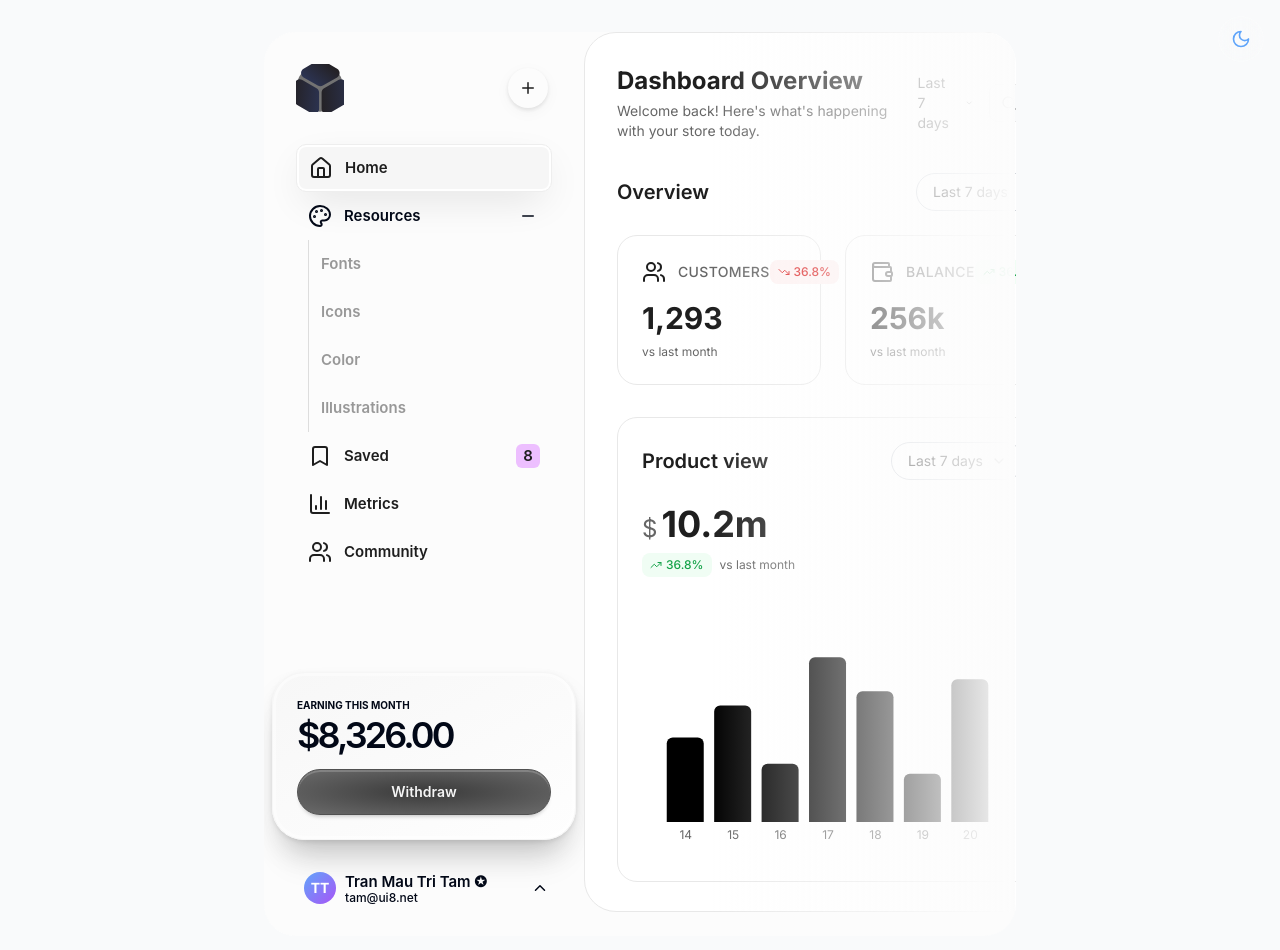
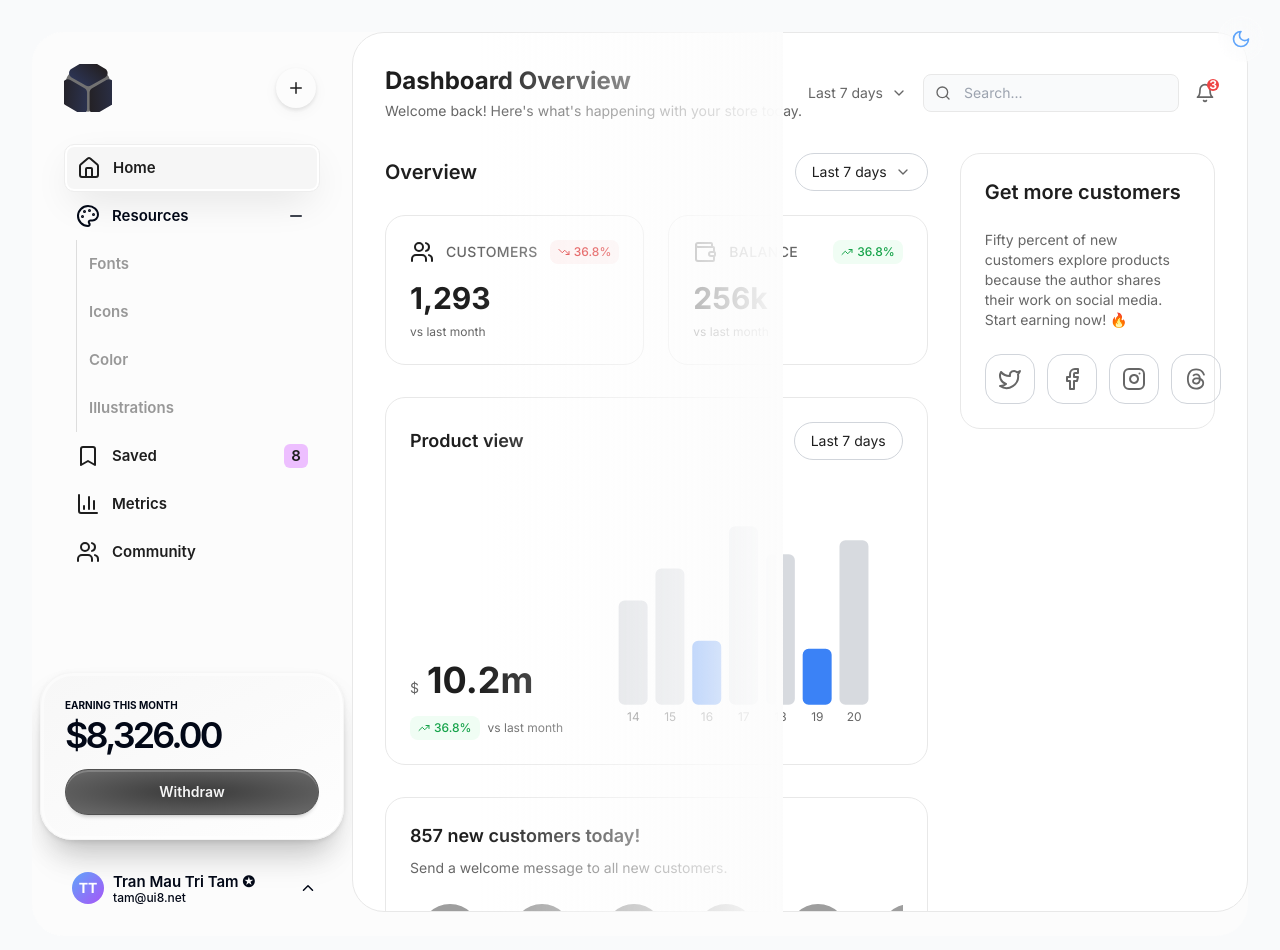
Before and after one commit to Winmix713/tri-tam-sidebar-81, a React (Vite) app: page / in a window 1280 px wide. Shown: the top 950 px of the page. Built offline with nearby package versions, Linux system fonts and the light colour scheme; grey boxes are pictures that could not be loaded; a web font is replaced by a local one.

Commit message:
Fix: Dashboard container width to 100%
Set the width of the main dashboard container to 100% to fill the available space.

```diff
--- a/src/components/DarkMainContent.tsx
+++ b/src/components/DarkMainContent.tsx
@@ -9,11 +9,10 @@ import SocialMediaPromotion from './dashboard/SocialMediaPromotion';
 
 const DarkMainContent = () => {
   return (
-    <div className="relative" style={{ width: '432px', height: '880px' }}>
+    <div className="relative flex-1">
       {/* Main Content Box */}
       <div
-        className="border border-[#363636] rounded-[32px] relative bg-[#1b1b1b] overflow-hidden"
-        style={{ width: '730px', height: '880px' }}
+        className="border border-[#363636] rounded-[32px] relative bg-[#1b1b1b] overflow-hidden w-full h-[880px]"
       >
         {/* Content Container */}
         <div className="p-8 h-full overflow-y-auto">
--- a/src/components/MainContent.tsx
+++ b/src/components/MainContent.tsx
@@ -9,11 +9,10 @@ import SocialMediaPromotion from './dashboard/SocialMediaPromotion';
 
 const MainContent = () => {
   return (
-    <div className="relative" style={{ width: '432px', height: '880px' }}>
+    <div className="relative flex-1">
       {/* Main Content Box */}
       <div
-        className="border border-[#e8e8e8] rounded-[32px] relative bg-white overflow-hidden"
-        style={{ width: '730px', height: '880px' }}
+        className="border border-[#e8e8e8] rounded-[32px] relative bg-white overflow-hidden w-full h-[880px]"
       >
         {/* Content Container */}
         <div className="p-8 h-full overflow-y-auto">
--- a/src/components/UnifiedLayout.tsx
+++ b/src/components/UnifiedLayout.tsx
@@ -25,7 +25,7 @@ const UnifiedLayout: React.FC = () => {
 
   return (
     <div className={`min-h-screen ${backgroundClass} flex items-center justify-center p-8`}>
-      <div className={`flex w-[752px] h-[904px] ${containerBackground} rounded-[32px] overflow-hidden`}>
+      <div className={`flex w-full max-w-none h-[904px] ${containerBackground} rounded-[32px] overflow-hidden`}>
         <UnifiedSidebar
           theme={theme}
           profileData={profileData}
--- a/src/components/dashboard/ProductViewChart.tsx
+++ b/src/components/dashboard/ProductViewChart.tsx
@@ -1,7 +1,7 @@
 
 import React from 'react';
-import { BarChart, Bar, XAxis, YAxis, ResponsiveContainer, Tooltip } from 'recharts';
-import { TrendingUp, ChevronDown } from 'lucide-react';
+import { BarChart, Bar, XAxis, YAxis, ResponsiveContainer, Cell } from 'recharts';
+import { TrendingUp } from 'lucide-react';
 
 interface ProductViewChartProps {
   theme: 'light' | 'dark';
@@ -14,45 +14,37 @@ const ProductViewChart: React.FC<ProductViewChartProps> = ({ theme }) => {
 
   const textColor = theme === 'dark' ? 'text-[#f1f1f1]' : 'text-[#1e1e1e]';
   const secondaryText = theme === 'dark' ? 'text-[#a8a8a8]' : 'text-[#666666]';
-  const highlightBg = theme === 'dark' ? 'bg-[#363636]' : 'bg-gray-50';
 
   const data = [
-    { day: '14', value: 4200, highlighted: false },
-    { day: '15', value: 5800, highlighted: false },
-    { day: '16', value: 2900, highlighted: true },
-    { day: '17', value: 8200, highlighted: false },
-    { day: '18', value: 6500, highlighted: false },
-    { day: '19', value: 2400, highlighted: true },
-    { day: '20', value: 7100, highlighted: false },
+    { name: '14', value: 520, highlighted: false },
+    { name: '15', value: 680, highlighted: false },
+    { name: '16', value: 320, highlighted: true },
+    { name: '17', value: 890, highlighted: false },
+    { name: '18', value: 750, highlighted: false },
+    { name: '19', value: 280, highlighted: true },
+    { name: '20', value: 820, highlighted: false },
   ];
 
-  const CustomTooltip = ({ active, payload, label }: any) => {
-    if (active && payload && payload.length) {
-      return (
-        <div className={`p-3 rounded-lg shadow-lg ${cardBg} border`}>
-          <p className={`text-sm ${textColor}`}>{`Day ${label}: $${(payload[0].value / 1000).toFixed(1)}k`}</p>
-        </div>
-      );
+  const getBarColor = (highlighted: boolean) => {
+    if (highlighted) {
+      return theme === 'dark' ? '#3b82f6' : '#3b82f6';
     }
-    return null;
+    return theme === 'dark' ? 'rgba(168, 168, 168, 0.3)' : 'rgba(156, 163, 175, 0.4)';
   };
 
   return (
     <div className={`${cardBg} border rounded-[20px] p-6 mb-8`}>
-      {/* Header */}
       <div className="flex items-center justify-between mb-6">
-        <h3 className={`text-xl font-semibold ${textColor}`}>Product view</h3>
-        <div className={`flex items-center gap-2 px-4 py-2 border rounded-full cursor-pointer hover:${highlightBg} transition-colors border-gray-300`}>
+        <h3 className={`text-lg font-semibold ${textColor}`}>Product view</h3>
+        <div className={`flex items-center gap-2 px-4 py-2 border rounded-full cursor-pointer ${cardBg} border-gray-300`}>
           <span className={`text-sm ${textColor}`}>Last 7 days</span>
-          <ChevronDown className={`w-4 h-4 ${secondaryText}`} />
         </div>
       </div>
 
-      {/* Stats Section */}
-      <div className="flex items-end gap-8 mb-6">
-        <div>
-          <div className="flex items-baseline gap-1 mb-2">
-            <span className={`text-2xl ${secondaryText}`}>$</span>
+      <div className="flex items-end gap-8">
+        <div className="flex-shrink-0">
+          <div className="flex items-baseline gap-2 mb-4">
+            <span className={`text-sm ${secondaryText}`}>$</span>
             <span className={`text-4xl font-bold ${textColor}`}>10.2m</span>
           </div>
           <div className="flex items-center gap-2">
@@ -63,27 +55,25 @@ const ProductViewChart: React.FC<ProductViewChartProps> = ({ theme }) => {
             <span className={`text-xs ${secondaryText}`}>vs last month</span>
           </div>
         </div>
-      </div>
 
-      {/* Chart */}
-      <div className="h-64">
+        <div className="flex-1 h-64">
           <ResponsiveContainer width="100%" height="100%">
             <BarChart data={data} margin={{ top: 20, right: 30, left: 20, bottom: 5 }}>
               <XAxis
-              dataKey="day"
+                dataKey="name"
                 axisLine={false}
                 tickLine={false}
-              tick={{ fill: theme === 'dark' ? '#a8a8a8' : '#666666', fontSize: 12 }}
+                tick={{ fontSize: 12, fill: theme === 'dark' ? '#a8a8a8' : '#666666' }}
               />
               <YAxis hide />
-            <Tooltip content={<CustomTooltip />} />
-            <Bar
-              dataKey="value"
-              radius={[6, 6, 0, 0]}
-              fill={(entry: any) => entry.highlighted ? '#3b82f6' : theme === 'dark' ? 'rgba(168, 168, 168, 0.3)' : 'rgba(156, 163, 175, 0.4)'}
-            />
+              <Bar dataKey="value" radius={[6, 6, 6, 6]}>
+                {data.map((entry, index) => (
+                  <Cell key={`cell-${index}`} fill={getBarColor(entry.highlighted)} />
+                ))}
+              </Bar>
             </BarChart>
           </ResponsiveContainer>
+        </div>
       </div>
     </div>
   );
```
Lines whose indentation alone changed are shown as unchanged.
